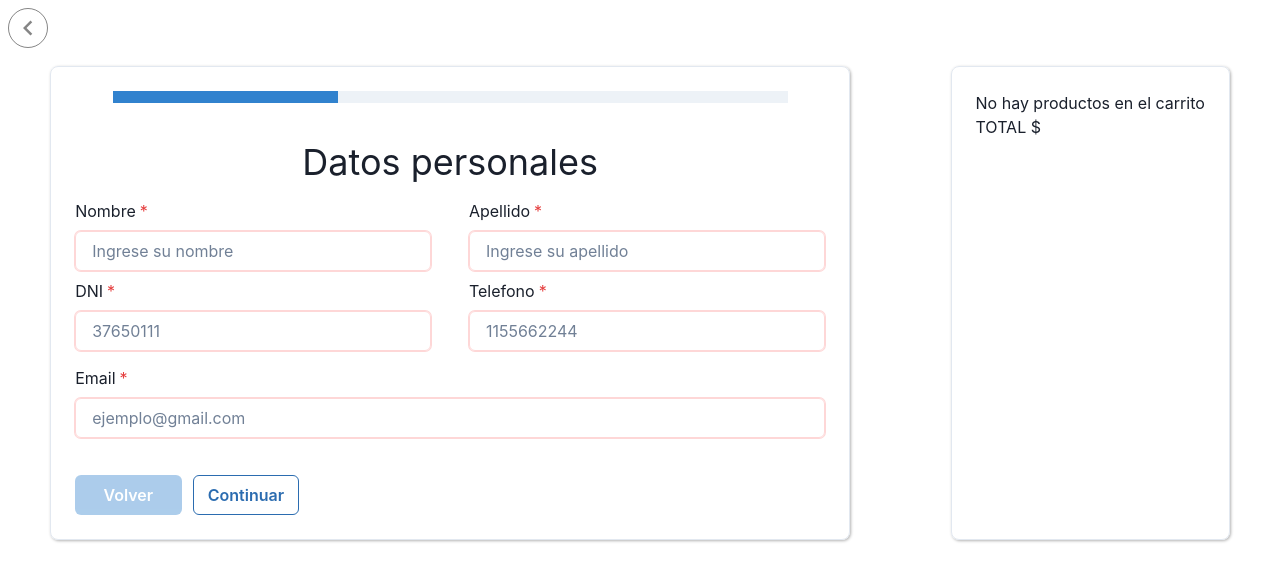
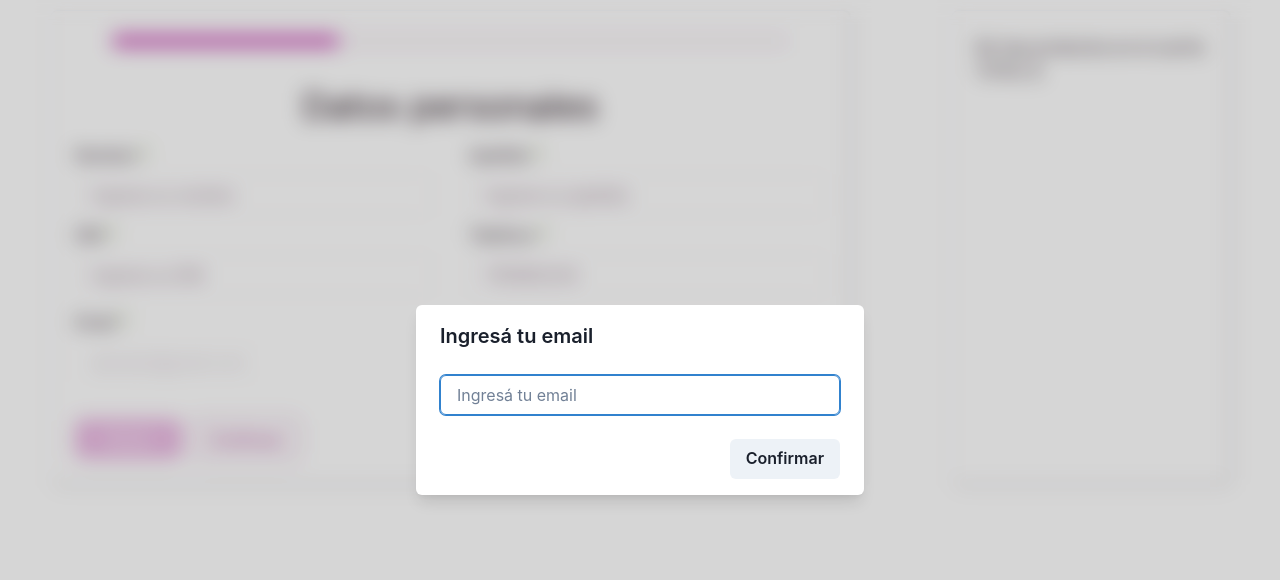
Before and after one commit to hor5-vtex/tiendaRelojes, a Next.js app: page /checkout in a window 1280 px wide. Shown: the top 580 px of the page. Built offline with nearby package versions, Linux system fonts and the light colour scheme.

Commit message:
checkout usuarios

```diff
--- a/components/AdminComponents/Productos/CardProductoAdmin.js
+++ b/components/AdminComponents/Productos/CardProductoAdmin.js
@@ -182,7 +182,7 @@ import {
           } catch (error) {
             toast({
                 title: 'Algo salió mal.',
-                description: "No se pudo crear el producto, vuelve a intentar más tarde.",
+                description: "No se pudo eliminar el producto, vuelve a intentar más tarde.",
                 status: 'error',
                 duration: 3000,
                 isClosable: true,
--- a/components/CheckoutForm.js
+++ b/components/CheckoutForm.js
@@ -1,5 +1,5 @@
 
-import React, { useState } from 'react';
+import React, { useEffect, useState } from 'react';
 import {
   Progress,
   Box,
@@ -18,7 +18,16 @@ import {
   Textarea,
   FormHelperText,
   InputRightElement,
-  Text
+  Text,
+  useDisclosure,
+  Modal,
+  ModalBody,
+  ModalOverlay,
+  ModalContent,
+  ModalHeader,
+  ModalFooter,
+  Center,
+  VStack,
 } from '@chakra-ui/react';
 
 import {FcUnlock,FcReadingEbook} from "react-icons/fc";
@@ -26,6 +35,10 @@ import {FcUnlock,FcReadingEbook} from "react-icons/fc";
 import { useToast } from '@chakra-ui/react';
 import { useRouter } from 'next/router';
 import { sendFormData } from '@/pages/api/lib/api';
+import { useForm } from 'react-hook-form';
+import { CiUndo } from 'react-icons/ci';
+import useSWR from 'swr';
+
 
 const initValues ={
   txtNombre:"",
@@ -49,9 +62,13 @@ const initState = {
   values: initValues
 }
 
-const Form1 = ({handleChange,values}) => {
+
+
+
+const Form1 = ({handleChange,values,ClienteEncontrado,emailModal}) => {
   const [show, setShow] = useState(false);
   const handleClick = () => setShow(!show);
+
 
   return (
     <>
@@ -59,68 +76,77 @@ const Form1 = ({handleChange,values}) => {
         Datos personales
       </Heading>
       <Flex>
-        <FormControl mr="5%" isRequired isInvalid={!values.txtNombre}>
-          <FormLabel htmlFor="first-name" fontWeight={'normal'}>
+        <FormControl mr="5%" isRequired >
+          <FormLabel htmlFor="first-name" fontWeight={'normal'} >
             Nombre
           </FormLabel>
           <Input id="first-name" placeholder="Ingrese su nombre"
-          errorBorderColor='red.100'
-          borderColor='green.300'
-          name='txtNombre' value={values.txtNombre} onChange={handleChange} required />
+          name='txtNombre' value={ClienteEncontrado.nombre? ClienteEncontrado.nombre.split(" ")[0]:values.txtNombre} onChange={handleChange} required isDisabled={ClienteEncontrado.nombre}/>
         </FormControl>
 
-        <FormControl isRequired isInvalid={!values.txtApellido}>
+        <FormControl isRequired >
           <FormLabel htmlFor="last-name" fontWeight={'normal'}>
             Apellido
           </FormLabel>
           <Input id="last-name" placeholder="Ingrese su apellido"
-           errorBorderColor='red.100'
-           borderColor='green.300'
-          name='txtApellido' value={values.txtApellido} onChange={handleChange} required />
+          name='txtApellido' value={ClienteEncontrado.nombre? ClienteEncontrado.nombre.split(" ")[1]:values.txtApellido}
+          onChange={handleChange} required isDisabled={ClienteEncontrado.nombre} />
         </FormControl>
       </Flex>
       <Flex mt={2}>
-        <FormControl mr="5%" isRequired isInvalid={!values.txtDni}>
+        <FormControl mr="5%" isRequired >
           <FormLabel htmlFor="dni" fontWeight={'normal'}>
             DNI
           </FormLabel>
-          <Input id="dni" placeholder="37650111"
-          errorBorderColor='red.100'
-          borderColor='green.300'
+          <Input id="dni" placeholder="Ingrese su DNI"
           type='tel'
           maxLength='8'
-          name='txtDni' value={values.txtDni} onChange={handleChange} required />
+          name='txtDni' value={ClienteEncontrado? ClienteEncontrado.dni:values.txtDni}
+          onChange={handleChange} required isDisabled={ClienteEncontrado.dni} />
         </FormControl>
 
-        <FormControl isRequired isInvalid={!values.txtTelefono}>
+        <FormControl isRequired >
           <FormLabel htmlFor="telefono" fontWeight={'normal'}>
             Telefono
           </FormLabel>
           <Input id="telefono" placeholder="1155662244"
-           errorBorderColor='red.100'
-           borderColor='green.300'
            type='tel'
-           maxlength='11'
-          name='txtTelefono' value={values.txtTelefono} onChange={handleChange} required />
+           maxLength='11'
+          name='txtTelefono' value={ClienteEncontrado? ClienteEncontrado.telefono:values.txtTelefono}
+          onChange={handleChange} required isDisabled={ClienteEncontrado.telefono}/>
         </FormControl>
       </Flex>
-      <FormControl mt="2%" isRequired isInvalid={!values.txtEmail}>
+      <FormControl mt="2%" isRequired >
         <FormLabel htmlFor="email" fontWeight={'normal'}>
           Email
         </FormLabel>
-        <Input id="email" type="email"
-        errorBorderColor='red.100'
-        borderColor='green.300'
-        placeholder="ejemplo@gmail.com"
-        name="txtEmail"
-        value={values.txtEmail} onChange={handleChange} required />
+        <InputGroup>
+
+          <Input id="email" type="email"
+          placeholder="ejemplo@gmail.com"
+          name="txtEmail"
+          value={ClienteEncontrado? ClienteEncontrado.email:emailModal.toString()} onChange={handleChange} required isDisabled={true} />
+          <InputRightElement width='4.5rem'>
+          <Button h='1.75rem' size='sm' onClick={()=>{window.location.reload();}}>
+            <CiUndo/>
+          </Button>
+        </InputRightElement>
+        </InputGroup>
       </FormControl>
+
+      {ClienteEncontrado&&!ClienteEncontrado.status&&
+      <VStack justifyContent='center' mt={2}>
+
+        <Text>¿Necesitas utilizar otros datos?</Text>
+        <Button onClick={()=>{window.location.reload();}}>Utilizar otro email</Button>
+      </VStack>
+      }
 
     </>
   );
 };
 
-const Form2 = ({handleChange,values}) => {
+const Form2 = ({handleChange,values,ClienteEncontrado}) => {
   return (
     <>
       <Heading w="100%" textAlign={'center'} fontWeight="normal" mb="2%">
@@ -152,7 +178,7 @@ const Form2 = ({handleChange,values}) => {
         </Select>
       </FormControl>
 
-      <FormControl  mb={3} as={GridItem} colSpan={[6, 6, null, 2]} isRequired isInvalid={!values.txtCiudad}>
+      <FormControl  mb={3} as={GridItem} colSpan={[6, 6, null, 2]} isRequired >
         <FormLabel
           htmlFor="city"
           fontSize="sm"
@@ -173,12 +199,11 @@ const Form2 = ({handleChange,values}) => {
           size="sm"
           w="full"
           rounded="md"
-          value={values.txtCiudad}
+          value={ClienteEncontrado.direccion? ClienteEncontrado.direccion.provincia:values.txtCiudad}
           name="txtCiudad"
           onChange={handleChange}
           required
-          errorBorderColor='red.100'
-          borderColor='green.300'
+          isDisabled={ClienteEncontrado}
           >
           <option value="Buenos Aires">Buenos Aires</option>
           <option value="Ciudad Autonoma de Buenos Aires">Ciudad Autonoma de Buenos Aires</option>
@@ -187,60 +212,60 @@ const Form2 = ({handleChange,values}) => {
 
       <Text size='md' as='b'>Dirección</Text>
       <Flex mt={1}>
-        <FormControl mr="5%" isRequired isInvalid={!values.txtCalle}>
+        <FormControl mr="5%" isRequired >
           <FormLabel htmlFor="calle" fontWeight={'normal'}>
             Calle
           </FormLabel>
-          <Input id="calle" placeholder="Av Mitre"
-          errorBorderColor='red.100'
-          borderColor='green.300'
+          <Input id="calle" placeholder="Ingrese la calle"
           type='text'
           maxLength='35'
-          name='txtCalle' value={values.txtCalle} onChange={handleChange} required />
+          name='txtCalle' value={ClienteEncontrado.direccion? ClienteEncontrado.direccion.calle:values.txtCalle}
+          onChange={handleChange} required
+          isDisabled={ClienteEncontrado}/>
         </FormControl>
 
-        <FormControl isRequired isInvalid={!values.txtAltura}>
+        <FormControl isRequired >
           <FormLabel htmlFor="altura" fontWeight={'normal'}>
             Altura
           </FormLabel>
-          <Input id="altura" placeholder="1256"
-           errorBorderColor='red.100'
-           borderColor='green.300'
+          <Input id="altura" placeholder="ingrese la altura"
            type='number'
            max='20000'
            min='0'
-          name='txtAltura' value={values.txtAltura} onChange={handleChange} required />
+          name='txtAltura' value={ClienteEncontrado.direccion? ClienteEncontrado.direccion.altura:values.txtAltura}
+          onChange={handleChange} required
+          isDisabled={ClienteEncontrado}/>
         </FormControl>
       </Flex>
       <Flex mt={1}>
-        <FormControl mr="5%" isRequired isInvalid={!values.txtPiso}>
+        <FormControl mr="5%" isRequired >
           <FormLabel htmlFor="piso" fontWeight={'normal'}>
             Piso
           </FormLabel>
-          <Input id="piso" placeholder="6"
-          errorBorderColor='red.100'
-          borderColor='green.300'
+          <Input id="piso" placeholder="Ingrese el piso"
           type='number'
           max='56'
           min='0'
-          name='txtPiso' value={values.txtPiso} onChange={handleChange} required />
+          name='txtPiso' value={ClienteEncontrado.direccion? ClienteEncontrado.direccion.piso:values.txtPiso}
+          onChange={handleChange} required
+          isDisabled={ClienteEncontrado}/>
         </FormControl>
 
-        <FormControl isRequired isInvalid={!values.txtDepartamento}>
+        <FormControl isRequired>
           <FormLabel htmlFor="departamento" fontWeight={'normal'}>
             Departamento
           </FormLabel>
-          <Input id="departamento" placeholder="B"
-           errorBorderColor='red.100'
-           borderColor='green.300'
+          <Input id="departamento" placeholder="Ingrese el Departamento / timbre"
            type='text'
-           maxlength='3'
-          name='txtDepartamento' value={values.txtDepartamento} onChange={handleChange} required />
+           maxLength='3'
+          name='txtDepartamento' value={ClienteEncontrado.direccion? ClienteEncontrado.direccion.departamento:values.txtDepartamento}
+          onChange={handleChange} required
+          isDisabled={ClienteEncontrado}/>
         </FormControl>
       </Flex>
 
 
-      <FormControl as={GridItem} colSpan={[6, 3, null, 2]} isRequired isInvalid={!values.txtCod_postal}>
+      <FormControl as={GridItem} colSpan={[6, 3, null, 2]} isRequired >
         <FormLabel
           htmlFor="postal_code"
           fontSize="sm"
@@ -253,7 +278,7 @@ const Form2 = ({handleChange,values}) => {
           Codigo Postal
         </FormLabel>
         <Input
-          maxlength="5"
+          maxLength="5"
           type= "number"
           name="txtCod_postal"
           id="postal_code"
@@ -263,14 +288,24 @@ const Form2 = ({handleChange,values}) => {
           size="sm"
           w="full"
           rounded="md"
-          placeholder="1166"
-          value={values.txtCod_postal}
+          placeholder="Ingrese su código postal"
+          value={ClienteEncontrado.direccion? ClienteEncontrado.direccion.codigo_postal:values.txtCod_postal}
           onChange={handleChange}
           required
-          errorBorderColor='red.100'
-          borderColor='green.300'
+          isDisabled={ClienteEncontrado}
         />
       </FormControl>
+      <FormControl mt={2} isRequired>
+          <FormLabel htmlFor="aclaraciones" fontWeight={'normal'}>
+            Aclaraciones
+          </FormLabel>
+          <Textarea id="aclaraciones" placeholder="Ingrese las aclaraciones"
+           type='text'
+           maxLength='150'
+          name='txtAclaraciones' value={ClienteEncontrado.direccion? ClienteEncontrado.direccion.aclaraciones:values.txtAclaraciones}
+          onChange={handleChange} required
+          isDisabled={ClienteEncontrado}/>
+        </FormControl>
     </>
   );
 };
@@ -304,7 +339,7 @@ const Form3 = ({handleChange,values}) => {
             </InputLeftAddon>
             <Input
               type="text"
-              placeholder="Lorena Jerez"
+              placeholder="Ingrese el nombre del titular"
               focusBorderColor="brand.400"
               rounded="md"
               required
@@ -336,7 +371,7 @@ const Form3 = ({handleChange,values}) => {
               <FcUnlock/>
             </InputLeftAddon>
             <Input
-              type="tel" inputmode="numeric" pattern="[0-9\s]{13,19}" autocomplete="cc-number" maxlength="16"
+              type="tel" inputMode="numeric" pattern="[0-9\s]{13,19}" autocomplete="cc-number" maxlength="16"
               placeholder="XXXX XXXX XXXX XXXX"
               focusBorderColor="brand.400"
               rounded="md"
@@ -357,7 +392,7 @@ const Form3 = ({handleChange,values}) => {
                 MM/YY
             </FormLabel>
             <Input id="vencimiento" placeholder="XX/XX"
-              maxlength="5"
+              maxLength="5"
               name="txtVencimiento"
               value={values.txtVencimiento}
               onChange={handleChange}
@@ -369,7 +404,7 @@ const Form3 = ({handleChange,values}) => {
                 CVV
             </FormLabel>
             <Input id="codigoSeguridad" placeholder="XXX"
-              maxlength="4"
+              maxLength="4"
               name="txtCod_Seguridad"
               value={values.txtCod_Seguridad}
               onChange={handleChange}
@@ -412,9 +447,71 @@ export default function CheckoutForm({completarCompra,productosCarrito}) {
     await sendFormData(values)
   }
 
+  const fetcher = async (url) => {
+    try {
+      const response = await fetch(url, {
+        headers: {
+          accept: 'text/plain',
+          'x-app-token': 'prueba123',
+        },
+      });
+      const data = await response.json();
+      return data;
+    } catch (error) {
+      console.error('Error al obtener los datos:', error);
+      throw new Error('Error al obtener los datos');
+    }
+  };
+
+  const [emailModal, setEmailModal]= useState("")
+
+  //const encodedEmailModal = encodeURIComponent(emailModal);
+
+  const { data: resultado, error } = useSWR(
+    emailModal ? `https://hor5.bsite.net/api/clientes/validar/${emailModal}` : null,
+    fetcher
+  );
+
+  //console.log("resultado: ", resultado);
+
+  let ClienteEncontrado = false;
+  if (error) {
+    // Manejar el error de solicitud, por ejemplo, código de respuesta 404
+    if (error.response && error.response.status === 404) {
+      ClienteEncontrado = false;
+    } else {
+      // Manejar otros errores de red o del servidor
+      // Puedes mostrar un mensaje de error, registrar el error, etc.
+      console.error('Error al obtener los datos:', error);
+    }
+  } else {
+    // Si no hay error, asignar el resultado como ClienteEncontrado
+    ClienteEncontrado = resultado ? resultado : false;
+  }
+  //console.log("ClienteEncontrado: ",ClienteEncontrado)
+useEffect(()=>{
+  if(ClienteEncontrado&&!ClienteEncontrado.status&&!resultado.status){
+    toast({
+      title: 'Datos recuperados.',
+      description: `Se recuperaron exitosamente los datos asociados al email ${emailModal}`,
+      status: 'success',
+      duration: 3000,
+      isClosable: true,
+    })
+  }
+},[ClienteEncontrado])
+
+
+
+
+
+
+
+//console.log(emailModal)
 
   return (
     <>
+      <ModalEmail setEmailModal={setEmailModal} />
       <Box
         borderWidth="1px"
         rounded="lg"
@@ -430,8 +527,8 @@ export default function CheckoutForm({completarCompra,productosCarrito}) {
           mb="5%"
           mx="5%"
           isAnimated></Progress>
-        {step === 1 ? <Form1 handleChange={handleChange} values={values}/> : step === 2 ?
-          <Form2 handleChange={handleChange} values={values}/> :
+        {step === 1 ? <Form1 ClienteEncontrado={ClienteEncontrado} handleChange={handleChange} values={values} emailModal={emailModal}/> : step === 2 ?
+          <Form2 ClienteEncontrado={ClienteEncontrado} handleChange={handleChange} values={values}/> :
           <Form3 handleChange={handleChange} values={values}/>}
         <ButtonGroup mt="5%" w="100%">
           <Flex w="100%" justifyContent="space-between">
@@ -508,3 +605,34 @@ export default function CheckoutForm({completarCompra,productosCarrito}) {
     </>
   );
 }
+
+function ModalEmail({setEmailModal}) {
+  const { register, handleSubmit } = useForm();
+  const [isOpen, setIsOpen] = useState(true);
+
+  const onSubmit = (data) => {
+    // Aquí puedes manejar los datos del formulario, por ejemplo, enviarlos a través de una solicitud API
+
+    setEmailModal(data.email)
+    setIsOpen(false); // Cerrar el modal al enviar el formulario
+  };
+
+  return (
+    <>
+      <Modal closeOnOverlayClick={false} isCentered isOpen={isOpen} onClose={() => setIsOpen(false)}>
+        <ModalOverlay bg='blackAlpha.300' backdropFilter='blur(10px) hue-rotate(90deg)' />
+        <ModalContent>
+          <ModalHeader>Ingresá tu email</ModalHeader>
+          <form onSubmit={handleSubmit(onSubmit)}>
+            <ModalBody>
+              <Input id="emailModal" placeholder='Ingresá tu email' type="email" required {...register('email')} />
+            </ModalBody>
+            <ModalFooter>
+              <Button type="submit">Confirmar</Button>
+            </ModalFooter>
+          </form>
+        </ModalContent>
+      </Modal>
+    </>
+  );
+}
--- a/pages/admin/productos/index.js
+++ b/pages/admin/productos/index.js
@@ -6,6 +6,7 @@ import { getSession, useSession } from "next-auth/react";
 import { useEffect } from "react";
 
 export default function ProductoPage({productos}){
+
   useEffect(()=>{},productos)
   const {data: session, status }= useSession();
 
@@ -16,7 +17,7 @@ export default function ProductoPage({productos}){
             <Heading>Productos</Heading>
           </Center>
           <Flex justifyContent='end'>
-            <DrawerProducto/>
+            <DrawerProducto />
           </Flex>
 
 
--- a/pages/checkout.js
+++ b/pages/checkout.js
@@ -3,7 +3,7 @@ import { Flex, IconButton } from "@chakra-ui/react";
 import { ChevronLeftIcon } from "@chakra-ui/icons";
 import ListaProductosCheckout from "@/components/ListaProductosCheckout";
 import { useRouter } from "next/router";
-import { actualizarStock } from "./api/lib/actualizarStock";
+import Link from "next/link";
 
 export default function Checkout({productosCarrito,total,vaciarCarrito}){
 
@@ -12,14 +12,6 @@ export default function Checkout({productosCarrito,total,vaciarCarrito}){
     //El total viene en la ultima posición del array, para evitar errores se borra al volver.
     const deleteTotal = ()=>{
         productosCarrito.pop()
-    }
-    const descontarDeStock = (productosCarrito)=>{
-        productosCarrito.forEach(producto => {
-            producto.stock -= producto.cantidad
-            //delete producto.cantidad
-            //endpoint put
-        });
-        //actualizarStock(productosCarrito)
     }
     const completarCompra = (router)=>{
         deleteTotal()
@@ -30,18 +22,6 @@ export default function Checkout({productosCarrito,total,vaciarCarrito}){
 
     return(
         <>
-            <IconButton variant='outline'
-            colorScheme='blackAlpha'
-            aria-label='Volver'
-            fontSize='30px'
-            rounded='full'
-            m={2}
-            icon={<ChevronLeftIcon />}
-            onClick={() => {
-                    router.push('/')
-                  }
-                }
-            />
 
             <Flex>
                 <CheckoutForm completarCompra={completarCompra} productosCarrito={productosCarrito}/>
```
Also changed, not shown: components/AdminComponents/Pedidos/ShowPedido.js (+10 -1 lines).
